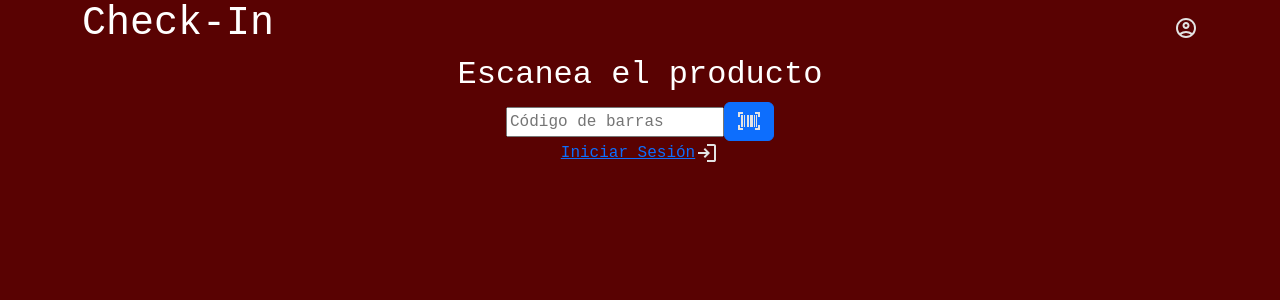
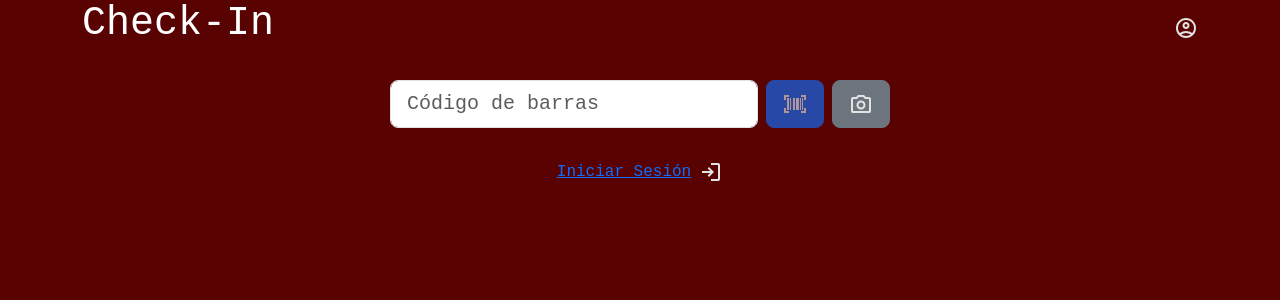
Before and after one commit to Juanplr/checkIn, a React (Vite) app in the folder check-proyect/: page / in a window 1280 px wide. Shown: the top 300 px of the page. Built offline with nearby package versions, Linux system fonts and the light colour scheme; no server answers.

Commit message:
refactor codigo de barra

```diff
--- /dev/null
+++ b/check-proyect/src/components/ProductoCard.tsx
@@ -0,0 +1,50 @@
+import type { Producto } from "../models/Producto";
+
+function formatearPrecio(precio: string) {
+    const num = parseFloat(precio);
+    return new Intl.NumberFormat("es-MX", {
+        style: "currency",
+        currency: "MXN",
+    }).format(num);
+}
+
+function ProductoCard({ producto, onReset }: { producto: Producto; onReset: () => void }) {
+
+    return (
+        <>
+            <div className="card w-100" style={{ maxWidth: 500, backgroundColor: "#1a1a2e", color: "#fff", border: "1px solid #e94560" }}>
+                <div className="card-body">
+                    <h3 className="card-title text-center mb-3">{producto.nombre}</h3>
+                    <table className="table table-borderless text-light mb-0">
+                        <tbody>
+                            <tr>
+                                <td className="fw-bold" style={{ color: "#e94560" }}>Código</td>
+                                <td className="text-end">{producto.codigo_de_barras}</td>
+                            </tr>
+                            {producto.nombre_categoria && (
+                                <tr>
+                                    <td className="fw-bold" style={{ color: "#e94560" }}>Categoría</td>
+                                    <td className="text-end">{producto.nombre_categoria}</td>
+                                </tr>
+                            )}
+                            <tr>
+                                <td className="fw-bold" style={{ color: "#e94560" }}>Precio</td>
+                                <td className="text-end fs-4" style={{ color: "#4ecca3" }}>
+                                    {formatearPrecio(producto.precio)}
+                                </td>
+                            </tr>
+                        </tbody>
+                    </table>
+                    <button
+                        className="btn btn-outline-light w-100 mt-3"
+                        onClick={onReset}
+                    >
+                        Nueva búsqueda
+                    </button>
+                </div>
+            </div>
+        </>
+    )
+}
+
+export default ProductoCard;
--- /dev/null
+++ b/check-proyect/src/models/Producto.ts
@@ -0,0 +1,8 @@
+export interface Producto {
+  id: number;
+  nombre: string;
+  codigo_de_barras: string;
+  precio: string;
+  nombre_usuario: string | null;
+  nombre_categoria: string | null;
+}
--- a/check-proyect/src/pages/login.tsx
+++ b/check-proyect/src/pages/login.tsx
@@ -18,15 +18,12 @@ function Login() {
 
             await login(username, contrasena);
 
-            alert("Inicio de sesión exitoso");
-
             navigate("/");
 
         } catch (error) {
 
             console.error(error);
 
-            alert(error instanceof Error ? error.message : "Error del servidor");
         }
     }
 
--- a/check-proyect/src/pages/principal.tsx
+++ b/check-proyect/src/pages/principal.tsx
@@ -1,35 +1,126 @@
 import { useState } from "react";
 import Header from "../components/Header";
-import codigoBarraIcon from '../assets/icons/barcorder.svg'
+import BarcodeScanner from "react-qr-barcode-scanner";
+import cameraIcon from '../assets/icons/camera.svg'
+import barcodeIcon from '../assets/icons/barcorder.svg'
 import loginIcon from '../assets/icons/login.svg'
 import { isAuthenticated } from "../services/auth";
+import { getProductoByBarcode} from "../services/producto";
+import type { Producto } from "../models/Producto";
+import ProductoCard from "../components/ProductoCard";
+
+type View = "scan" | "result" | "idle";
+
 function Principal() {
+  const [codigo, setCodigo] = useState("");
+  const [view, setView] = useState<View>("idle");
+  const [producto, setProducto] = useState<Producto | null>(null);
+  const [loading, setLoading] = useState(false);
+  const [error, setError] = useState("");
+  const loggedIn = isAuthenticated();
 
-  const [codigoBarras, setCodigoBarras] = useState("");
-  const loggedIn = isAuthenticated();
+  function handleScan(err: unknown, result?: { getText: () => string } | null) {
+    if (result) {
+      const code = result.getText();
+      setCodigo(code);
+      setView("idle");
+      buscarProducto(code);
+    }
+  }
+
+  async function buscarProducto(codigoBarras?: string) {
+    const code = codigoBarras || codigo;
+    if (!code) return;
+
+    setLoading(true);
+    setError("");
+    setProducto(null);
+
+    try {
+      const data = await getProductoByBarcode(code);
+      setProducto(data);
+      setView("result");
+    } catch (e) {
+      setError(e instanceof Error ? e.message : "Error del servidor");
+      setView("idle");
+    } finally {
+      setLoading(false);
+    }
+  }
 
   return (
     <>
       <Header />
 
-      <div className="container justify-content-center align-items-center d-flex flex-column">
-        <div>
-          <h2>Escanea el producto</h2>
-        </div>
-        <div>
-          <input type="number" placeholder="Código de barras" min="0"
-            value={codigoBarras}
-            onChange={(e) => setCodigoBarras(e.target.value)}
+      <div className="container d-flex flex-column align-items-center py-4 gap-3">
+
+        {view === "scan" && (
+          <div className="scanner-container" style={{ maxWidth: 500, width: "100%" }}>
+            <BarcodeScanner
+              width={500}
+              height={400}
+              onUpdate={handleScan}
+            />
+            <button
+              className="btn btn-danger mt-2 w-100"
+              onClick={() => setView("idle")}
+            >
+              Cancelar
+            </button>
+          </div>
+        )}
+
+        <div className="d-flex gap-2 w-100" style={{ maxWidth: 500 }}>
+          <input
+            type="number"
+            className="form-control form-control-lg"
+            placeholder="Código de barras"
+            value={codigo}
+            onChange={(e) => setCodigo(e.target.value)}
+            onKeyDown={(e) => e.key === "Enter" && buscarProducto()}
           />
-          <button className="btn btn-primary">
-            <img className="button-icon" src={codigoBarraIcon} alt="Código de barras" />
+          <button
+            className="btn btn-primary btn-lg"
+            onClick={() => buscarProducto()}
+            disabled={loading || !codigo}
+          >
+            <img className="button-icon" src={barcodeIcon} alt="Buscar" />
+          </button>
+          <button
+            className="btn btn-secondary btn-lg"
+            onClick={() => setView("scan")}
+          >
+            <img className="button-icon" src={cameraIcon} alt="Escanear" />
           </button>
         </div>
-        {
-          !loggedIn && (
-            <a href="/login">Iniciar Sesión<img src={loginIcon} alt="Iniciar sesión" /></a>
-          )
-        }
+
+        {loading && (
+          <div className="text-center">
+            <div className="spinner-border text-light" role="status" />
+            <p className="mt-2">Buscando producto...</p>
+          </div>
+        )}
+
+        {error && (
+          <div className="alert alert-danger w-100" style={{ maxWidth: 500 }}>
+            {error}
+          </div>
+        )}
+
+        {producto && view === "result" && (
+          <ProductoCard
+            producto={producto}
+            onReset={() => { setProducto(null); setView("idle"); setCodigo(""); }}
+          />
+        )}
+
+        {!loggedIn && view === "idle" && (
+          <a href="/login" className="mt-3">
+            Iniciar Sesión
+            <img className="ms-2" src={loginIcon} alt="Iniciar sesión" />
+          </a>
+        )}
+
       </div>
     </>
   );
--- /dev/null
+++ b/check-proyect/src/routers/LoginProtecRouter.tsx
@@ -0,0 +1,14 @@
+import { Navigate } from "react-router-dom";
+import type { ReactNode } from "react";
+import { isAuthenticated } from "../services/auth";
+
+function LoginProtecRouter({ children }: { children: ReactNode }) {
+
+  if (isAuthenticated()) {
+    return <Navigate to="/" />;
+  }
+
+  return children;
+}
+
+export default LoginProtecRouter;
--- a/check-proyect/src/routers/Router.tsx
+++ b/check-proyect/src/routers/Router.tsx
@@ -5,6 +5,7 @@ import ProtectedRoute from "./ProtectedRoute";
 import Inventario from "../pages/Inventario";
 import Ajustes from "../pages/Ajustes";
 import Usarios from "../pages/Usarios";
+import LoginProtecRouter from "./LoginProtecRouter";
 
 
 export const router = createBrowserRouter([
@@ -16,12 +17,16 @@ export const router = createBrowserRouter([
 
     {
         path: "/login",
-        element: <Login />
+        element: (
+            <LoginProtecRouter>
+                <Login />
+            </LoginProtecRouter>
+        )
 
     },
     {
         path: "/inventario",
-        element:(
+        element: (
             <ProtectedRoute>
                 <Inventario />
             </ProtectedRoute>
--- /dev/null
+++ b/check-proyect/src/services/producto.ts
@@ -0,0 +1,19 @@
+import type { Producto } from "../models/Producto";
+
+const API = import.meta.env.VITE_URL_API;
+
+
+
+export async function getProductoByBarcode(codigo: string): Promise<Producto> {
+  const response = await fetch(`${API}/producto/${codigo}`);
+
+  if (response.status === 404) {
+    throw new Error("Producto no encontrado");
+  }
+
+  if (!response.ok) {
+    throw new Error("Error al buscar el producto");
+  }
+
+  return response.json();
+}
```
Also changed, not shown: check-proyect/src/components/barCode.tsx (deleted, +0 -23 lines), check-proyect/src/models/Usuario.ts (+1 -26 lines), 1 other file (tests, documents, lock files or other folders).
